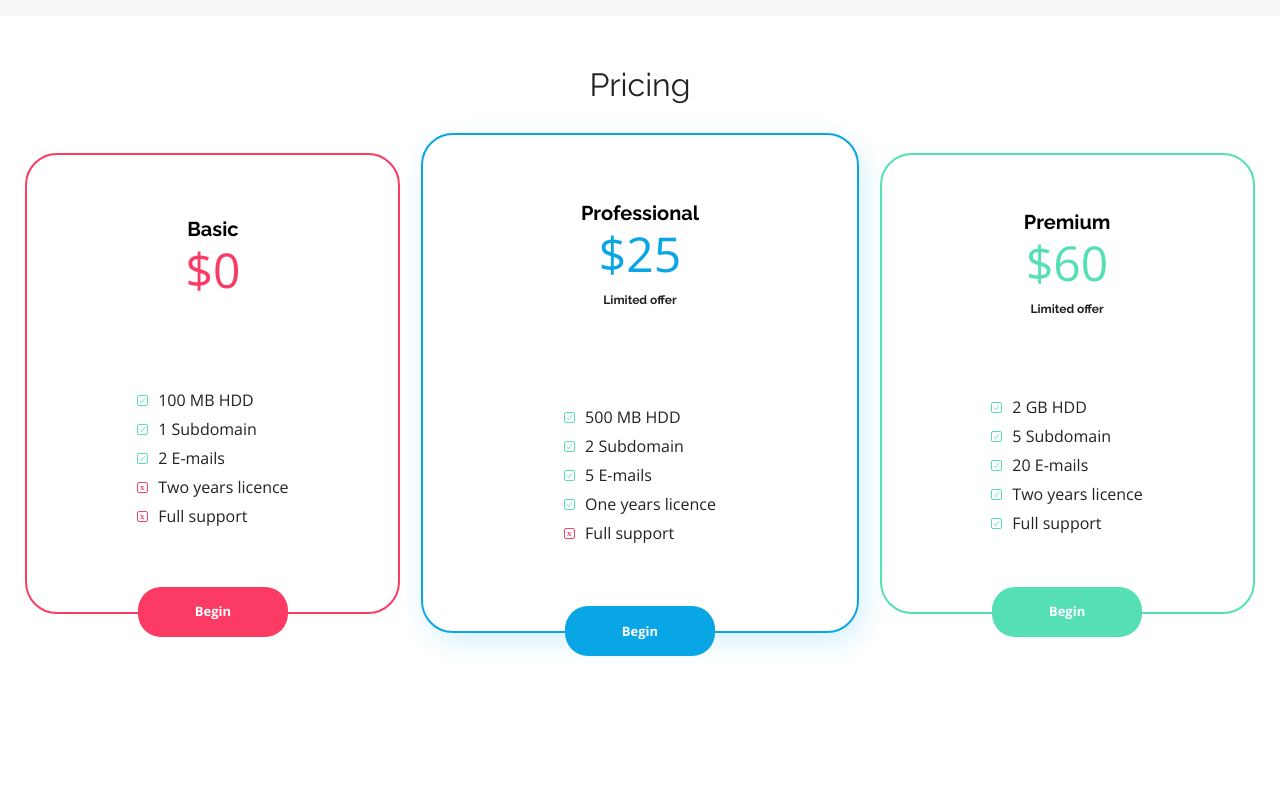
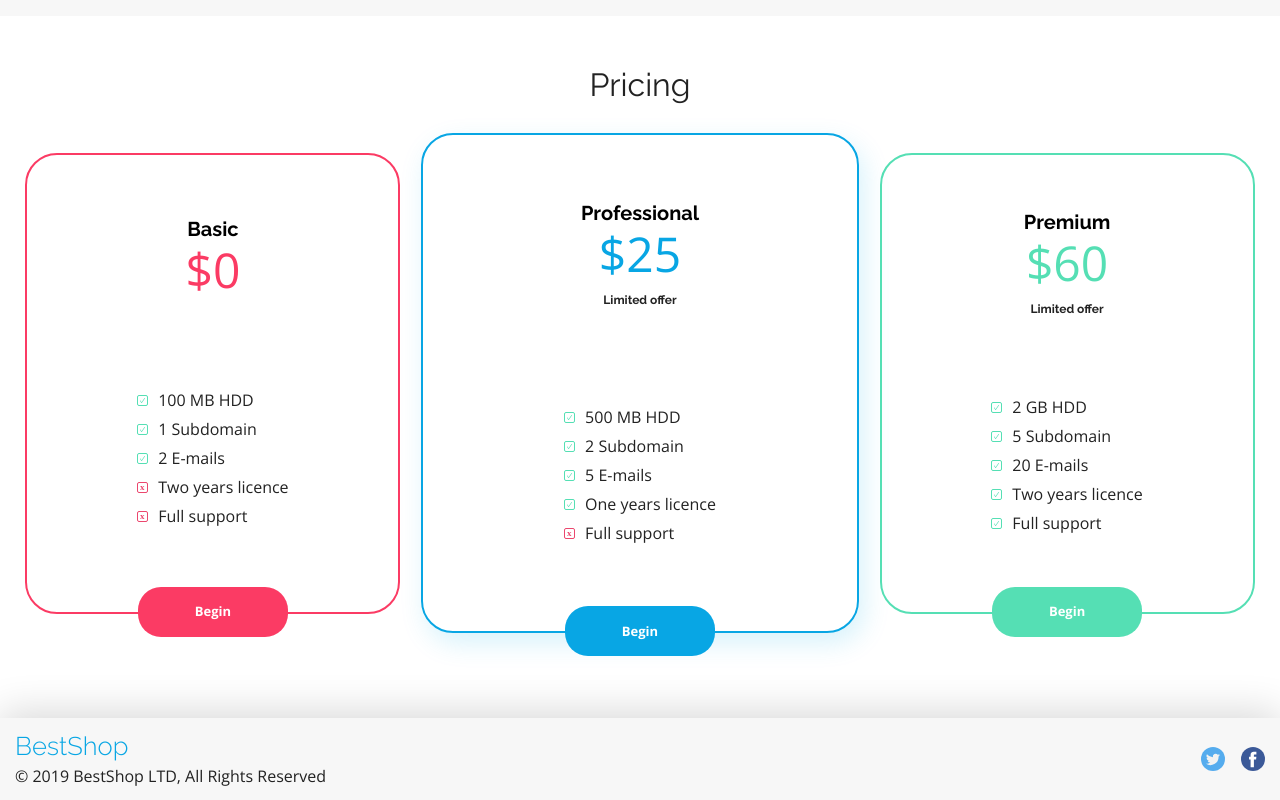
Before and after one commit to TomaszGoldmann/Best_Shop-Mobile_First, a website built with Parcel: page index.html in a window 1280 px wide. Shown: the part 2487-3287 px from the top of the page. Before the commit the page ends 3205 px from the top, so only its background shows below. Built offline with nearby package versions, Linux system fonts and the light colour scheme.

Commit message:
Gotowy footer

```diff
--- a/index.html
+++ b/index.html
@@ -185,5 +185,18 @@
     </section>
 </main>
 
+<footer class="footer" id="footer">
+    <div class="footer__container container">
+        <div class="footer__info">
+            <a href="#" class="logo">BestShop</a>
+            <span class="footer__copy">© 2019 BestShop LTD, All Rights Reserved</span>
+        </div>
+        <div class="footer__icons">
+            <a href="#"><img src="assets/Twitter.svg" alt="twitter"/></a>
+            <a href="#"><img src="assets/Facebook.svg" alt="facebook"/></a>
+        </div>
+    </div>
+</footer>
+
 </body>
 </html>
--- a/scss/elements/_all.scss
+++ b/scss/elements/_all.scss
@@ -2,6 +2,7 @@
 @import "benefits";
 @import "buttons";
 @import "contact";
+@import "footer";
 @import "form";
 @import "headers";
 @import "opening";
--- /dev/null
+++ b/scss/elements/_footer.scss
@@ -0,0 +1,32 @@
+@import "../settings/all";
+
+.footer {
+  background-color: $color-light-grey;
+  box-shadow: 0px -5px 40px #00000029;
+
+  &__container {
+    display: flex;
+    align-items: center;
+    justify-content: space-between;
+  }
+
+  &__info {
+    margin: 1em 0;
+  }
+
+  .logo {
+    font-size: 1.6em;
+  }
+
+  &__copy {
+    display: block;
+    margin-top: 0.5em;
+  }
+
+  &__icons {
+    display: flex;
+    justify-content: space-around;
+    flex-wrap: wrap;
+    gap: 1em;
+  }
+}
```
